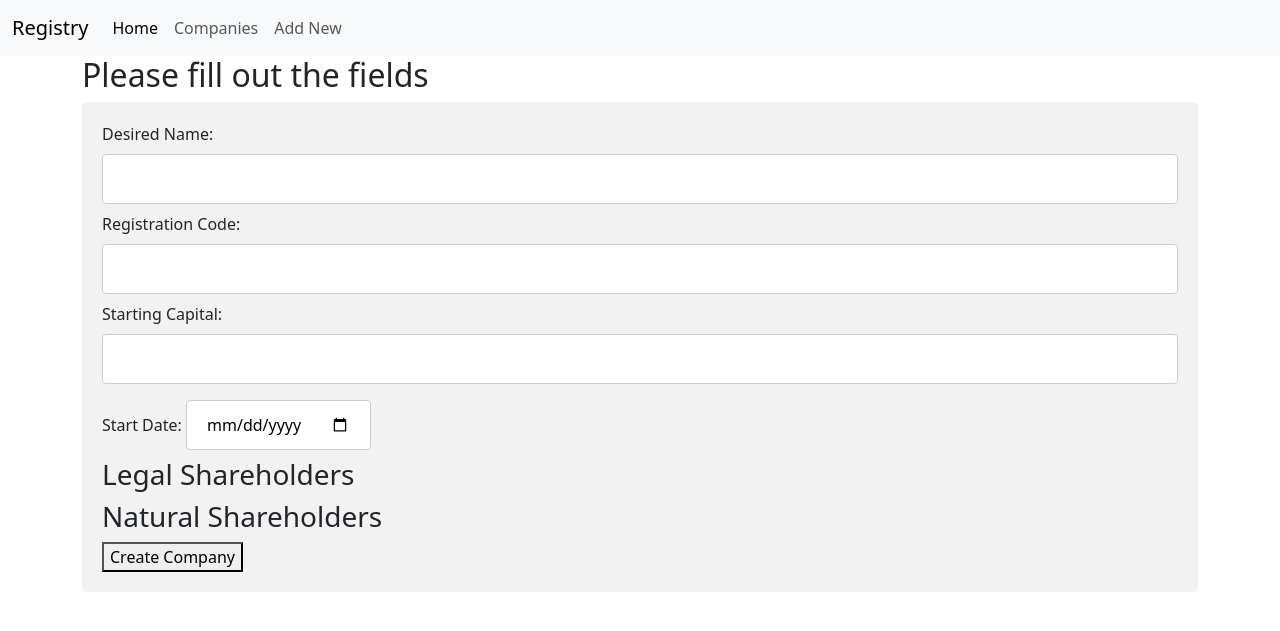
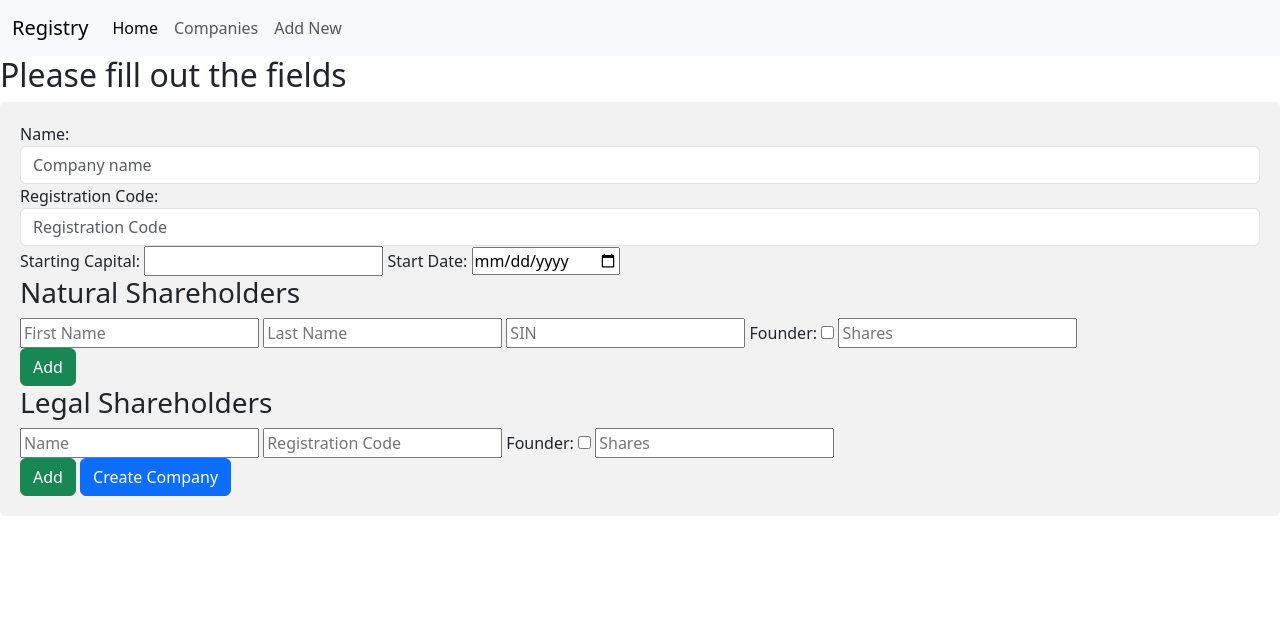
Before and after one commit to iliketurtles83/docker-flask-postgres, a Flask app: page /new_company in a window 1280 px wide. Shown: the top 631 px of the page. Run offline with Flask 2, Linux system fonts and the light colour scheme; some libraries are stand-ins or nearby versions.

Commit message:
shareholder fields wip

```diff
--- a/web/forms.py
+++ b/web/forms.py
@@ -9,16 +9,16 @@ class LegalShareholderForm(FlaskForm):
     shares = DecimalField('Shares', validators=[DataRequired()])
 
 class NaturalShareholderForm(FlaskForm):
-    first_name = StringField('Name', validators=[DataRequired()])
+    first_name = StringField('Name', validators=[DataRequired()], description='First Name')
     last_name = StringField('Last Name', validators=[DataRequired()])
     social_insurance_number = StringField('Social Insurance Number', validators=[DataRequired()])
     founder = BooleanField('Founder')
     shares = DecimalField('Shares', validators=[DataRequired()])
 
 class CompanyForm(FlaskForm):
-    name = StringField('Desired Name:', validators=[DataRequired()])
+    name = StringField('Name:', validators=[DataRequired()], description='Company Name')
     reg_code = StringField('Registration Code:', validators=[DataRequired()])
     start_date = DateField('Start Date:', validators=[DataRequired()])
     start_capital = DecimalField('Starting Capital:', validators=[DataRequired()])
-    legal_shareholders = FieldList(FormField(LegalShareholderForm))
-    natural_shareholders = FieldList(FormField(NaturalShareholderForm))
+    legal_shareholders = FieldList(FormField(LegalShareholderForm), min_entries=1, max_entries=10)
+    natural_shareholders = FieldList(FormField(NaturalShareholderForm), min_entries=1, max_entries=10)
--- a/web/routes.py
+++ b/web/routes.py
@@ -1,5 +1,5 @@
 
-from flask import Blueprint, jsonify, request, render_template
+from flask import Blueprint, jsonify, redirect, request, render_template, url_for
 
 from web.forms import CompanyForm
 from web.models import db, Company, NaturalShareHolder, LegalShareHolder
@@ -30,43 +30,52 @@ def get_companies():
 
 @main_bp.route('/new_company', methods=['GET', 'POST'])
 def create_company():
-    if request.method == 'GET':
-        return render_template("new_company.html", form=CompanyForm()), 200
-    if request.method == 'POST':
-            form = CompanyForm()
-            if form.validate_on_submit():
-                company = Company(
-                    name=request.form['name'],
-                    reg_code=request.form['reg_code'],
-                    start_date=request.form['start_date'],
-                    start_capital=request.form['start_capital']
-                )
-                db.session.add(company)
+    form = CompanyForm()
+    print(form.name.data)
+    if form.validate_on_submit():
+        company = Company(
+            name=form.name.data,
+            reg_code=form.reg_code.data,
+            start_date=form.start_date.data,
+            start_capital=form.start_capital.data
+        )
+        print(request.form.getlist('nat_first_name[]'))
+        # Add natural shareholders
+        nat_first_names = request.form.getlist('nat_first_name[]')
+        nat_last_names = request.form.getlist('nat_last_name[]')
+        nat_social_insurance_numbers = request.form.getlist('nat_sin[]')
+        nat_founders = request.form.getlist('nat_founder[]')
+        nat_shares = request.form.getlist('nat_shares[]')
 
-                for shareholder_form in form.legal_shareholders:
-                    shareholder = LegalShareHolder(
-                        name=shareholder_form.name.data,
-                        reg_code=shareholder_form.reg_code.data,
-                        founder=shareholder_form.founder.data,
-                        shares=shareholder_form.shares.data,
-                        company_id=company.reg_code
-                    )
-                    company.legal_shareholders.append(shareholder)
-                for shareholder_form in form.natural_shareholders:
-                    shareholder = NaturalShareHolder(
-                        first_name=shareholder_form.first_name.data,
-                        last_name=shareholder_form.last_name.data,
-                        social_insurance_number=shareholder_form.social_insurance_number.data,
-                        founder=shareholder_form.founder.data,
-                        shares=shareholder_form.shares.data,
-                        company_id=company.reg_code
-                    )
-                    company.natural_shareholders.append(shareholder)
+        for i in range(len(nat_first_names)):
+            natural_shareholder = NaturalShareHolder(
+                first_name=nat_first_names[i],
+                last_name=nat_last_names[i],
+                social_insurance_number=nat_social_insurance_numbers[i],
+                founder=nat_founders[i],
+                shares=nat_shares[i]
+            )
+            company.natural_shareholders.append(natural_shareholder)
 
-                db.session.commit()
-                return "Company created"
-            else:
-                return "Form is not valid"
+        # Add legal shareholders
+        leg_names = request.form.getlist('leg_name[]')
+        leg_reg_codes = request.form.getlist('leg_reg_code[]')
+        leg_founders = request.form.getlist('leg_founder[]')
+        leg_shares = request.form.getlist('leg_shares[]')
+
+        for i in range(len(leg_names)):
+            legal_shareholder = LegalShareHolder(
+                name=leg_names[i],
+                reg_code=leg_reg_codes[i],
+                founder=leg_founders[i],
+                shares=leg_shares[i]
+            )
+            company.legal_shareholders.append(legal_shareholder)
+
+        db.session.add(company)
+        db.session.commit()
+        return redirect(url_for('main.get_company', id=company.id))
+    return render_template("new_company.html", form=form), 200
 
 @main_bp.route('/company/<int:id>', methods=['PUT'])
 def update_company(id):
--- a/web/static/css/style.css
+++ b/web/static/css/style.css
@@ -1,4 +1,4 @@
-input[type="text"], input[type="number"] {
+/* #company input[type="text"], input[type="number"] {
     width: 100%;
     margin: 8px 0;
     padding: 12px 20px;
@@ -8,7 +8,7 @@ input[type="text"], input[type="number"] {
     border-radius: 4px;
 }
 
-input[type="date"] {
+#company input[type="date"], input[type="boolean"] {
     margin: 8px 0;
     padding: 12px 20px;
     box-sizing: border-box;
@@ -16,7 +16,7 @@ input[type="date"] {
     display: inline-block;
     border-radius: 4px;
 }
-
+*/
 form {
     border-radius: 5px;
     background-color: #f2f2f2;
--- a/web/templates/new_company.html
+++ b/web/templates/new_company.html
@@ -1,30 +1,92 @@
 {% extends "base.html" %}
 
-{% block title %}Home - Company Registry{% endblock %}
+{% block title %}New Company - Company Registry{% endblock %}
 {% block styles %}
     <link rel="stylesheet" href="{{ url_for('static', filename='css/style.css') }}">
 {% endblock %}
     <body>
-        {% block content %}
-        <div class="container">
+    {% block content %}
+        <div id="container">
             <h2>Please fill out the fields</h2>
             <form action="{{ url_for('main.create_company') }}" method="POST">
+                <div class="company">
                 {{ form.csrf_token }}
-                {{ form.name.label }} {{ form.name }}
-                {{ form.reg_code.label }} {{ form.reg_code }}
-                {{ form.start_capital.label }} {{ form.start_capital }}
-                {{ form.start_date.label }} {{ form.start_date }}
+                {{ form.hidden_tag() }}
+                {{ form.name.label }} {{ form.name(class="form-control", placeholder="Company name") }}
+                {{ form.reg_code.label }} {{ form.reg_code(class="form-control", placeholder="Registration Code") }}
+                {{ form.start_capital.label }} {{ form.start_capital(class="form-inline") }}
+                {{ form.start_date.label }} {{ form.start_date(class="form-inline") }}
+                </div>
+                <h3>Natural Shareholders</h3>
+                <div id="natural-shareholders" style="display: inline-block">
+                    <div class="form-row">
+                        <input type="text" name="nat_first_name[]" placeholder="First Name">
+                        <input type="text" name="nat_last_name[]" placeholder="Last Name">
+                        <input type="text" name="nat_sin[]" placeholder="SIN">
+                        <label>Founder:</label>
+                        <input type="checkbox" name="nat_founder[]">
+                        <input type="number" name="nat_shares[]" placeholder="Shares">
+                    </div>
+                </div>
+                <div>
+                    <button class="btn btn-success add-natural-shareholder" type="button">Add</button>
+                </div>
                 <h3>Legal Shareholders</h3>
-                {% for field in form.legal_shareholders %}
-                    {{ field.label }} {{ field }}
-                {% endfor %}
-                <h3>Natural Shareholders</h3>
-                {% for field in form.natural_shareholders %}
-                    {{ field.label }} {{ field }}
-                {% endfor %}
-                <button type="submit">Create Company</button>
+                <div id="legal-shareholders" style="display: inline-block">
+                    <div class="form-row">
+                        <input type="text" name="leg_name[]" placeholder="Name">
+                        <input type="text" name="leg_reg_code[]" placeholder="Registration Code">
+                        <label>Founder:</label>
+                        <input type="checkbox" name="leg_founder[]">
+                        <input type="number" name="leg_shares[]" placeholder="Shares">
+                    </div>
+                </div>
+                <div>
+                    <button class="btn btn-success add-legal-shareholder" type="button">Add</button>
+                    <button type="submit" class="btn btn-primary">Create Company</button>
+                </div>
             </form>
             </div>
+
+        {% block scripts %}
+            <script src="https://ajax.googleapis.com/ajax/libs/jquery/3.6.3/jquery.min.js"></script>
+            <script>
+            $(document).ready(function() {
+                $('.add-natural-shareholder').click(function() {
+                    var html = '<div class="form-row">' +
+                                '<input type="text" name="nat_first_name[]" placeholder="First Name"> ' +
+                                '<input type="text" name="nat_last_name[]" placeholder="Last Name"> ' +
+                                '<input type="text" name="nat_sin[]" placeholder="SIN"> ' +
+                                '<label>Founder:</label>' +
+                                '<input type="checkbox" name="nat_founder[]"> ' +
+                                '<input type="number" name="nat_shares[]" placeholder="Shares"> ' +
+                                '<button class="btn btn-sm btn-danger remove-shareholder" type="button">' +
+                                    'X' +
+                                '</button>' +
+                            '</div>';
+                    $('#natural-shareholders').append(html);
+                });
+
+                $('.add-legal-shareholder').click(function() {
+                    var html = '<div class="form-row">' +
+                                '<input type="text" name="leg_name[]" placeholder="Name"> ' +
+                                '<input type="text" name="leg_reg_code[]" placeholder="Registration Code"> ' +
+                                '<label>Founder:</label>' +
+                                '<input type="checkbox" name="leg_founder[]"> ' +
+                                '<input type="number" name="leg_shares[]" placeholder="Shares"> ' +
+                                '<button class="btn btn-sm btn-danger remove-shareholder" type="button">' +
+                                    'X' +
+                                '</button>' +
+                            '</div>';
+                    $('#legal-shareholders').append(html);
+                });
+
+                $(document).on('click', '.remove-shareholder', function() {
+                    $(this).closest('.form-row').remove();
+                });
+            });
+            </script>
         {% endblock %}
+    {% endblock %}
     </body>
 </html>
```
Also changed, not shown: web/models.py (+7 -8 lines).
